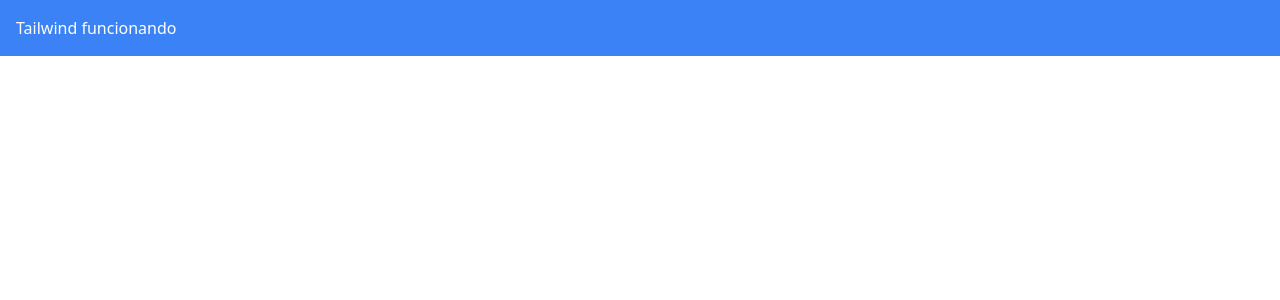
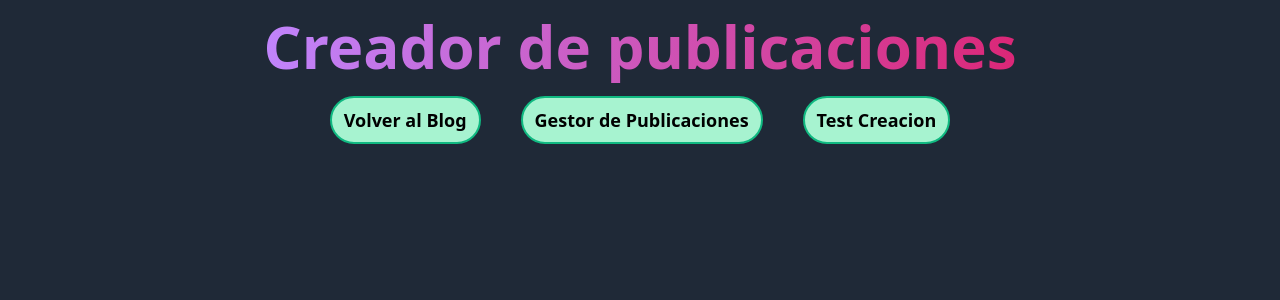
Before and after one commit to Vask3h/ProyectoBlog, a Nuxt app: page /postCreator in a window 1280 px wide. Shown: the top 300 px of the page. Built offline with nearby package versions, Linux system fonts and the light colour scheme.

Commit message:
WIP
Proyecto Creado.
Nuxt y Tailwind -- Funcionando
Paginas:
Index, postCreator, posrtManager
Componentes
buttons, post

```diff
--- a/app/app.vue
+++ /dev/null
@@ -1,5 +0,0 @@
-<template>
-  <div class="bg-blue-500 text-white p-4">
-    Tailwind funcionando
-  </div>
-</template>
--- /dev/null
+++ b/app/components/buttons.vue
@@ -0,0 +1,21 @@
+<template>
+  <div class="flex gap-4">
+    <button
+        class=" hover:bg-emerald-500 flex justify-center items-center border border-2 border-emerald-200 bg-emerald-200 w-auto h-12 rounded-full border-2 border-emerald-500 text-black p-3 text-lg font-bold ">
+      {{ buttonName }}
+    </button>
+  </div>
+
+</template>
+<script>
+export default {
+  name: 'buttons',
+  props: {
+    buttonName: {
+      type: String,
+      default: "",
+      required: false
+    }
+  },
+}
+</script>
--- /dev/null
+++ b/app/pages/index.vue
@@ -0,0 +1,24 @@
+<script setup lang="ts">
+import Buttons from "~/components/buttons.vue";
+</script>
+<template>
+
+  <div class="w-screen h-screen bg-gray-800 text-white  p-4 "> <!-- Contenedor principal pantalla completa -->
+    <div class="w-full flex justify-center "> <!-- Titulo -->
+
+      <h1 class=" h-20 font-bold text-transparent bg-clip-text text-6xl  bg-gradient-to-r from-purple-400 to-pink-600  align-middle ">
+        Blog Bloguistico
+      </h1>
+
+    </div>
+
+    <div class="w-full flex justify-center gap-10 ">
+      <nuxt-link to="postManager">
+        <buttons
+            buttonName="Gestor de Publicaciones"
+        />
+      </nuxt-link>
+    </div>
+
+  </div>
+</template>
--- /dev/null
+++ b/app/pages/postCreator.vue
@@ -0,0 +1,33 @@
+<script setup lang="ts">
+import Buttons from "~/components/buttons.vue";
+</script>
+<template>
+
+  <div class="w-screen h-screen bg-gray-800 text-white  p-4 "> <!-- Contenedor principal pantalla completa -->
+    <div class="w-full flex justify-center "> <!-- Titulo -->
+
+      <h1 class=" h-20 font-bold text-transparent bg-clip-text text-6xl  bg-gradient-to-r from-purple-400 to-pink-600  align-middle ">
+        Creador de publicaciones
+      </h1>
+
+    </div>
+
+    <div class="w-full flex justify-center gap-10 ">
+
+      <nuxt-link to="/">
+        <buttons
+            buttonName="Volver al Blog"
+        />
+      </nuxt-link>
+      <nuxt-link to="postManager">
+        <buttons
+            buttonName="Gestor de Publicaciones"
+        />
+      </nuxt-link>
+      <buttons
+          onclick="console.log('Hola mundo');"
+          buttonName="Test Creacion"
+      />
+    </div>
+  </div>
+</template>
--- /dev/null
+++ b/app/pages/postManager.vue
@@ -0,0 +1,30 @@
+<script setup lang="ts">
+import Buttons from "~/components/buttons.vue";
+</script>
+<template>
+
+  <div class="w-screen h-screen bg-gray-800 text-white  p-4 "> <!-- Contenedor principal pantalla completa -->
+    <div class="w-full flex justify-center "> <!-- Titulo -->
+
+      <h1 class=" h-20 font-bold text-transparent bg-clip-text text-6xl  bg-gradient-to-r from-purple-400 to-pink-600  align-middle ">
+        Gestor de publicaciones
+      </h1>
+
+    </div>
+
+    <div class="w-full flex justify-center gap-5 ">
+      <nuxt-link to="/">
+        <buttons
+            buttonName="Volver al Blog"
+        />
+      </nuxt-link>
+      <nuxt-link to="postCreator">
+        <buttons
+            buttonName="Nueva Publicacion"
+        />
+      </nuxt-link>
+
+    </div>
+
+  </div>
+</template>
--- a/nuxt.config.ts
+++ b/nuxt.config.ts
@@ -2,5 +2,5 @@
 export default defineNuxtConfig({
   compatibilityDate: '2025-07-15',
   devtools: { enabled: true },
-  modules: ['@nuxtjs/tailwindcss']
+  modules: ['@nuxtjs/tailwindcss', '@nuxt/image']
 })
--- a/package.json
+++ b/package.json
@@ -10,6 +10,7 @@
     "postinstall": "nuxt prepare"
   },
   "dependencies": {
+    "@nuxt/image": "^2.0.0",
     "@nuxtjs/tailwindcss": "^6.14.0",
     "nuxt": "^4.3.1",
     "vue": "^3.5.28",
```
Also changed, not shown: app/components/post.vue (added, +11 -0 lines), 1 other file (tests, documents, lock files or other folders).
